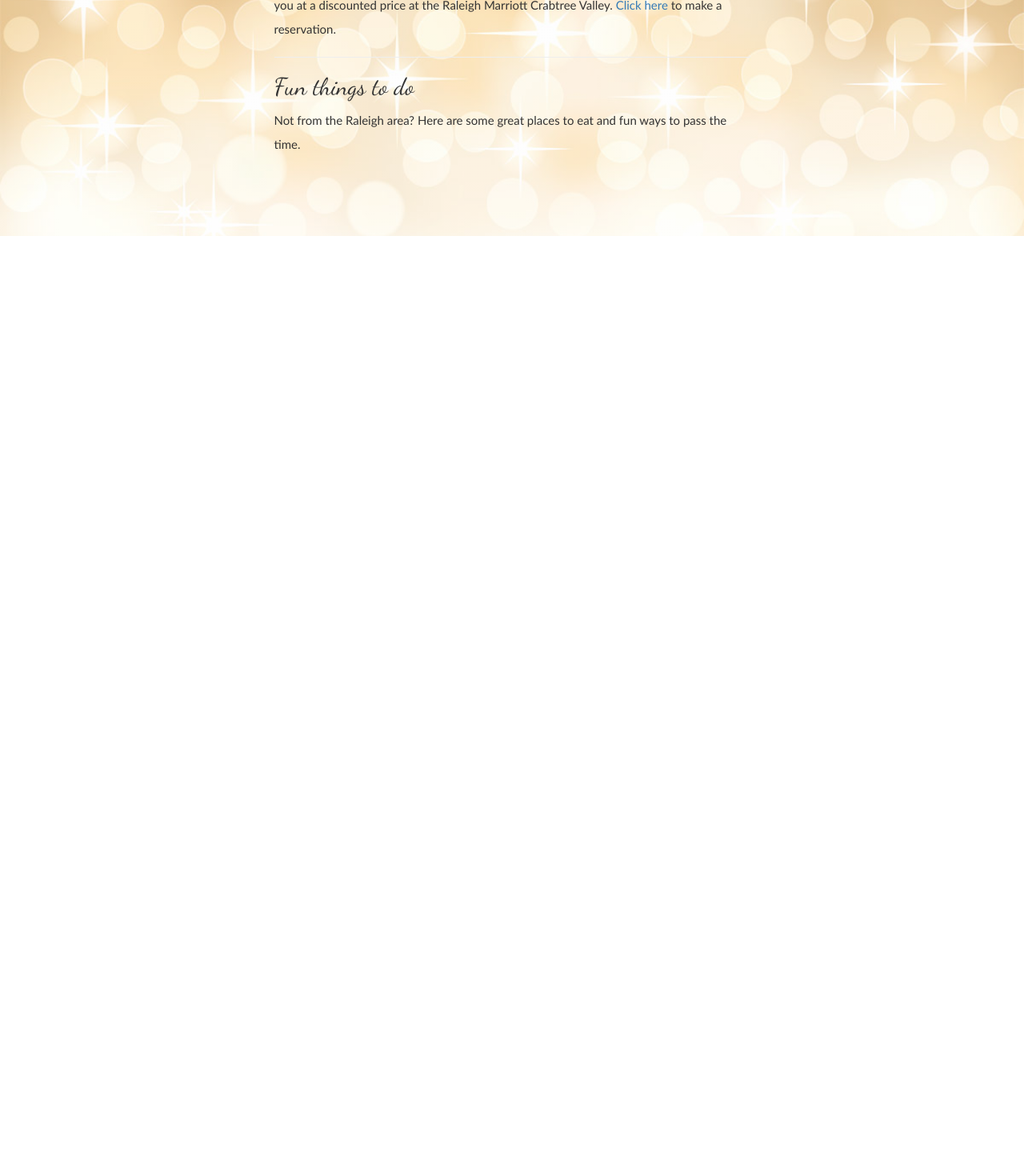
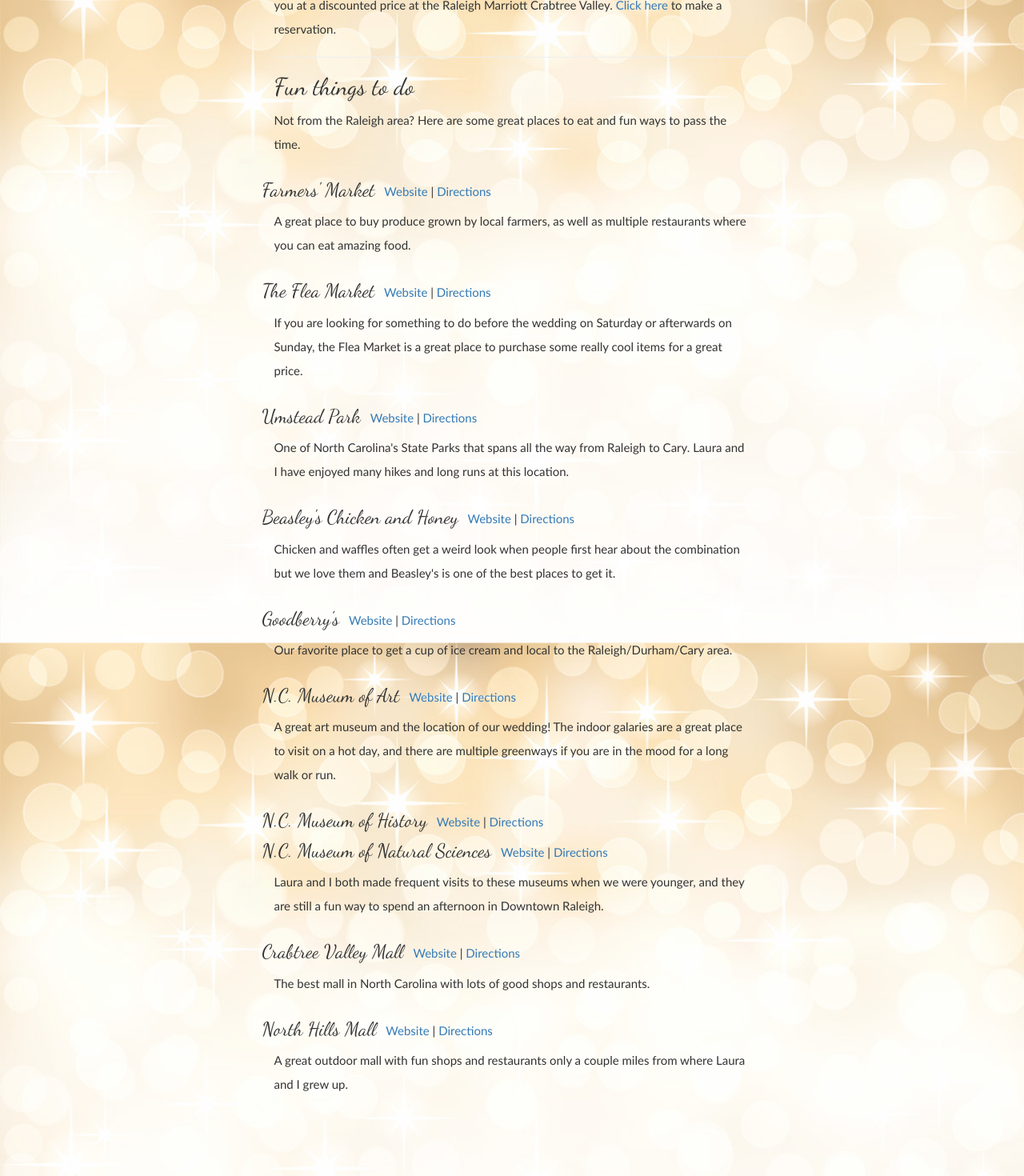
Before and after one commit to dayton-bobbitt/wedding, an Angular app: page /travel-info in a window 1280 px wide. Shown: the part 788-2258 px from the top of the page at 80% size. Before the commit the page ends 1083 px from the top, so only its background shows below. Built offline with nearby package versions, Linux system fonts and the light colour scheme; a web font is replaced by a local one.

Commit message:
Add fun things to do

```diff
--- a/src/app/travel-info/travel-info.component.html
+++ b/src/app/travel-info/travel-info.component.html
@@ -11,5 +11,136 @@
       <h2>Fun things to do</h2>
     </header>
     <p>Not from the Raleigh area? Here are some great places to eat and fun ways to pass the time.</p>
+
+    <section class="things-to-do">
+      <header class="row">
+        <h3 class="display--inline-block">Farmers' Market</h3>
+        <span>
+          <a href="http://www.godowntownraleigh.com/farmers-market" target="_blank">Website</a> |
+          <a href="https://www.google.com/maps/dir/Raleigh+Marriott+Crabtree+Valley,+4500+Marriott+Dr,+Raleigh,+NC+27612/Farmers+Market+Dr,+Raleigh,+NC/@35.7882342,-78.6948268,12z/data=!4m13!4m12!1m5!1m1!1s0x89acf638c75d4a81:0x3d892c179c835223!2m2!1d-78.677875!2d35.842797!1m5!1m1!1s0x89acf57beaec89c7:0xf6dd16113d762b1e!2m2!1d-78.6640635!2d35.7627683" target="_blank">Directions</a>
+        </span>
+      </header>
+      <p>
+        A great place to buy produce grown by local farmers,
+        as well as multiple restaurants where you can eat amazing food.
+      </p>
+    </section>
+
+    <section class="things-to-do">
+      <header class="row">
+        <h3 class="display--inline-block">The Flea Market</h3>
+        <span>
+          <a href="http://www.raleighfleamarket.net/" target="_blank">Website</a> |
+          <a href="https://www.google.com/maps/dir/Raleigh+Marriott+Crabtree+Valley,+4500+Marriott+Dr,+Raleigh,+NC+27612/Raleigh+Flea+Market,+Blue+Ridge+Road,+Raleigh,+NC/@35.8200412,-78.7247965,13z/data=!3m1!4b1!4m13!4m12!1m5!1m1!1s0x89acf638c75d4a81:0x3d892c179c835223!2m2!1d-78.677875!2d35.842797!1m5!1m1!1s0x89acf44a07094af5:0xcedebd3dcd82a33f!2m2!1d-78.7072563!2d35.7952948" target="_blank">Directions</a>
+        </span>
+      </header>
+      <p>
+        If you are looking for something to do before the wedding
+        on Saturday or afterwards on Sunday, the Flea Market is a
+        great place to purchase some really cool items for a great price.
+      </p>
+    </section>
+
+    <section class="things-to-do">
+      <header class="row">
+        <h3 class="display--inline-block">Umstead Park</h3>
+        <span>
+          <a href="https://www.ncparks.gov/william-b-umstead-state-park" target="_blank">Website</a> |
+          <a href="https://www.google.com/maps/dir/Raleigh+Marriott+Crabtree+Valley,+Marriott+Drive,+Raleigh,+NC/William+B.+Umstead+State+Park+-+Glenwood,+Glenwood+Avenue,+Raleigh,+NC/@35.8667663,-78.7501134,13z/data=!3m1!4b1!4m13!4m12!1m5!1m1!1s0x89acf638c75d4a81:0x3d892c179c835223!2m2!1d-78.677875!2d35.842797!1m5!1m1!1s0x89acf0b483b5b02f:0x825952d04aa6cc8f!2m2!1d-78.7503386!2d35.8903808" target="_blank">Directions</a>
+        </span>
+      </header>
+      <p>
+        One of North Carolina's State Parks that spans all the way from Raleigh to Cary.
+        Laura and I have enjoyed many hikes and long runs at this location.
+      </p>
+    </section>
+
+    <section class="things-to-do">
+      <header class="row">
+        <h3 class="display--inline-block">Beasley's Chicken and Honey</h3>
+        <span>
+          <a href="http://ac-restaurants.com/beasleys/" target="_blank">Website</a> |
+          <a href="https://www.google.com/maps/dir/Raleigh+Marriott+Crabtree+Valley,+Marriott+Drive,+Raleigh,+NC/Beasley's+Chicken+%2B+Honey,+237+S+Wilmington+St,+Raleigh,+NC+27601/@35.8098119,-78.6934708,13z/data=!3m1!4b1!4m13!4m12!1m5!1m1!1s0x89acf638c75d4a81:0x3d892c179c835223!2m2!1d-78.677875!2d35.842797!1m5!1m1!1s0x89ac5f726d9198e3:0x9ede9af11fda231a!2m2!1d-78.638033!2d35.77705" target="_blank">Directions</a>
+        </span>
+      </header>
+      <p>
+        Chicken and waffles often get a weird look when people first hear about the combination
+        but we love them and Beasley's is one of the best places to get it.
+      </p>
+    </section>
+
+    <section class="things-to-do">
+      <header class="row">
+        <h3 class="display--inline-block">Goodberry's</h3>
+        <span>
+          <a href="http://www.goodberrys.com" target="_blank">Website</a> |
+          <a href="https://www.google.com/maps/dir/Raleigh+Marriott+Crabtree+Valley,+Marriott+Drive,+Raleigh,+NC/Goodberry's+Frozen+Custard,+13260+Strickland+Rd,+Raleigh,+NC+27613/@35.875583,-78.7381364,13z/data=!3m1!4b1!4m13!4m12!1m5!1m1!1s0x89acf638c75d4a81:0x3d892c179c835223!2m2!1d-78.677875!2d35.842797!1m5!1m1!1s0x89acf9e1b08b1179:0x672d2b364168c8dc!2m2!1d-78.7266205!2d35.9079003" target="_blank">Directions</a>
+        </span>
+      </header>
+      <p>
+        Our favorite place to get a cup of ice cream and local to the Raleigh/Durham/Cary area.
+      </p>
+    </section>
+
+    <section class="things-to-do">
+      <header class="row">
+        <h3 class="display--inline-block">N.C. Museum of Art</h3>
+        <span>
+          <a href="http://ncartmuseum.org" target="_blank">Website</a> |
+          <a href="https://www.google.com/maps/dir/Raleigh+Marriott+Crabtree+Valley,+4500+Marriott+Dr,+Raleigh,+NC+27612/North+Carolina+Museum+of+Art,+Blue+Ridge+Road,+Raleigh,+NC/@35.8247612,-78.7284205,13z/data=!3m1!4b1!4m13!4m12!1m5!1m1!1s0x89acf638c75d4a81:0x3d892c179c835223!2m2!1d-78.677875!2d35.842797!1m5!1m1!1s0x89acf5d3536f686b:0x841b73fc133ba241!2m2!1d-78.7021387!2d35.8104354" target="_blank">Directions</a>
+        </span>
+      </header>
+      <p>
+        A great art museum and the location of our wedding! The indoor
+        galaries are a great place to visit on a hot day, and there are
+        multiple greenways if you are in the mood for a long walk or run.
+      </p>
+    </section>
+
+    <section class="things-to-do">
+      <header class="row">
+        <h3 class="display--inline-block">N.C. Museum of History</h3>
+        <span>
+          <a href="http://ncmuseumofhistory.org" target="_blank">Website</a> |
+          <a href="https://www.google.com/maps/dir/Raleigh+Marriott+Crabtree+Valley,+Marriott+Drive,+Raleigh,+NC/nc+museum+of+history/@35.8123254,-78.6780274,13z/data=!3m1!4b1!4m13!4m12!1m5!1m1!1s0x89acf638c75d4a81:0x3d892c179c835223!2m2!1d-78.677875!2d35.842797!1m5!1m1!1s0x89ac5f6c15513303:0xe3121d70393b84ef!2m2!1d-78.638485!2d35.781864" target="_blank">Directions</a>
+        </span>
+        <h3 class="display--inline-block no-margin-top">N.C. Museum of Natural Sciences</h3>
+        <span>
+          <a href="http://naturalsciences.org" target="_blank">Website</a> |
+          <a href="https://www.google.com/maps/dir/Raleigh+Marriott+Crabtree+Valley,+Marriott+Drive,+Raleigh,+NC/North+Carolina:+Museum+of+Natural+Sciences,+West+Jones+Street,+Raleigh,+NC/@35.8124846,-78.6862929,13z/data=!3m1!4b1!4m13!4m12!1m5!1m1!1s0x89acf638c75d4a81:0x3d892c179c835223!2m2!1d-78.677875!2d35.842797!1m5!1m1!1s0x89ac5f6c191dfca3:0x890017d89d12f83e!2m2!1d-78.6395557!2d35.7821824" target="_blank">Directions</a>
+        </span>
+      </header>
+      <p>
+        Laura and I both made frequent visits to these museums when we were younger,
+        and they are still a fun way to spend an afternoon in Downtown Raleigh.
+      </p>
+    </section>
+
+    <section class="things-to-do">
+      <header class="row">
+        <h3 class="display--inline-block">Crabtree Valley Mall</h3>
+        <span>
+          <a href="https://crabtree-valley-mall.com" target="_blank">Website</a> |
+          <a href="https://www.google.com/maps/dir/Raleigh+Marriott+Crabtree+Valley,+Marriott+Drive,+Raleigh,+NC/Crabtree+Valley+Mall,+Glenwood+Avenue,+Raleigh,+NC/@35.8403002,-78.6838872,16z/data=!3m1!4b1!4m13!4m12!1m5!1m1!1s0x89acf638c75d4a81:0x3d892c179c835223!2m2!1d-78.677875!2d35.842797!1m5!1m1!1s0x89acf63e00fbe1ef:0xb9303ab6613755f6!2m2!1d-78.680159!2d35.8398098" target="_blank">Directions</a>
+        </span>
+      </header>
+      <p>
+        The best mall in North Carolina with lots of good shops and restaurants.
+      </p>
+    </section>
+
+    <section class="things-to-do">
+      <header class="row">
+        <h3 class="display--inline-block">North Hills Mall</h3>
+        <span>
+          <a href="http://visitnorthhills.com" target="_blank">Website</a> |
+          <a href="https://www.google.com/maps/dir/Raleigh+Marriott+Crabtree+Valley,+Marriott+Drive,+Raleigh,+NC/The+Cir+At+N+Hills+St,+Raleigh,+NC+27609/@35.8380492,-78.6424859,17z/data=!4m13!4m12!1m5!1m1!1s0x89acf638c75d4a81:0x3d892c179c835223!2m2!1d-78.677875!2d35.842797!1m5!1m1!1s0x89ac5896cccaba4f:0xcf212b911388b2d!2m2!1d-78.6426384!2d35.838093" target="_blank">Directions</a>
+        </span>
+      </header>
+      <p>
+        A great outdoor mall with fun shops and restaurants only a couple miles from where
+        Laura and I grew up.
+      </p>
+    </section>
   </section>
 </base-page>
--- a/src/app/travel-info/travel-info.component.scss
+++ b/src/app/travel-info/travel-info.component.scss
@@ -0,0 +1,11 @@
+.display--inline-block {
+    display: inline-block;
+}
+
+.things-to-do header h3 {
+    margin-right: 0.5em;
+}
+
+.no-margin-top {
+    margin-top: 0;
+}
```
